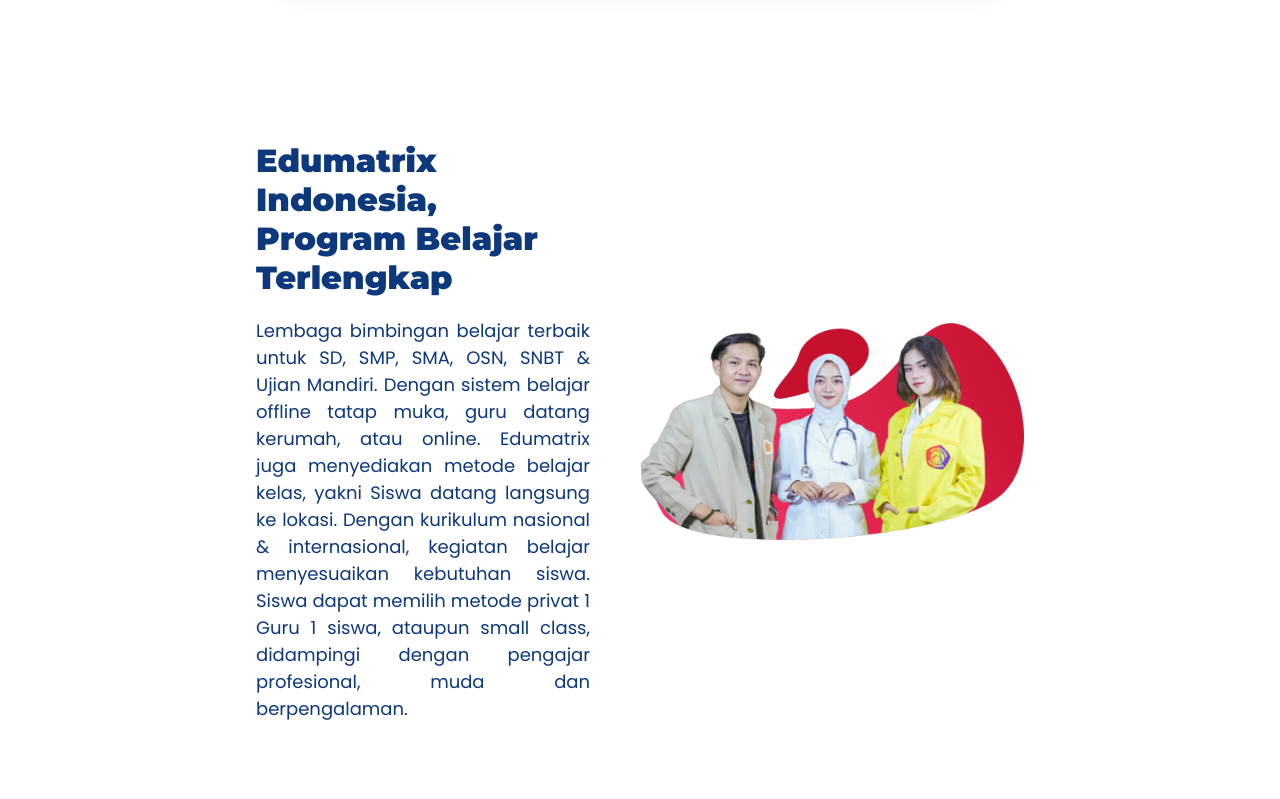
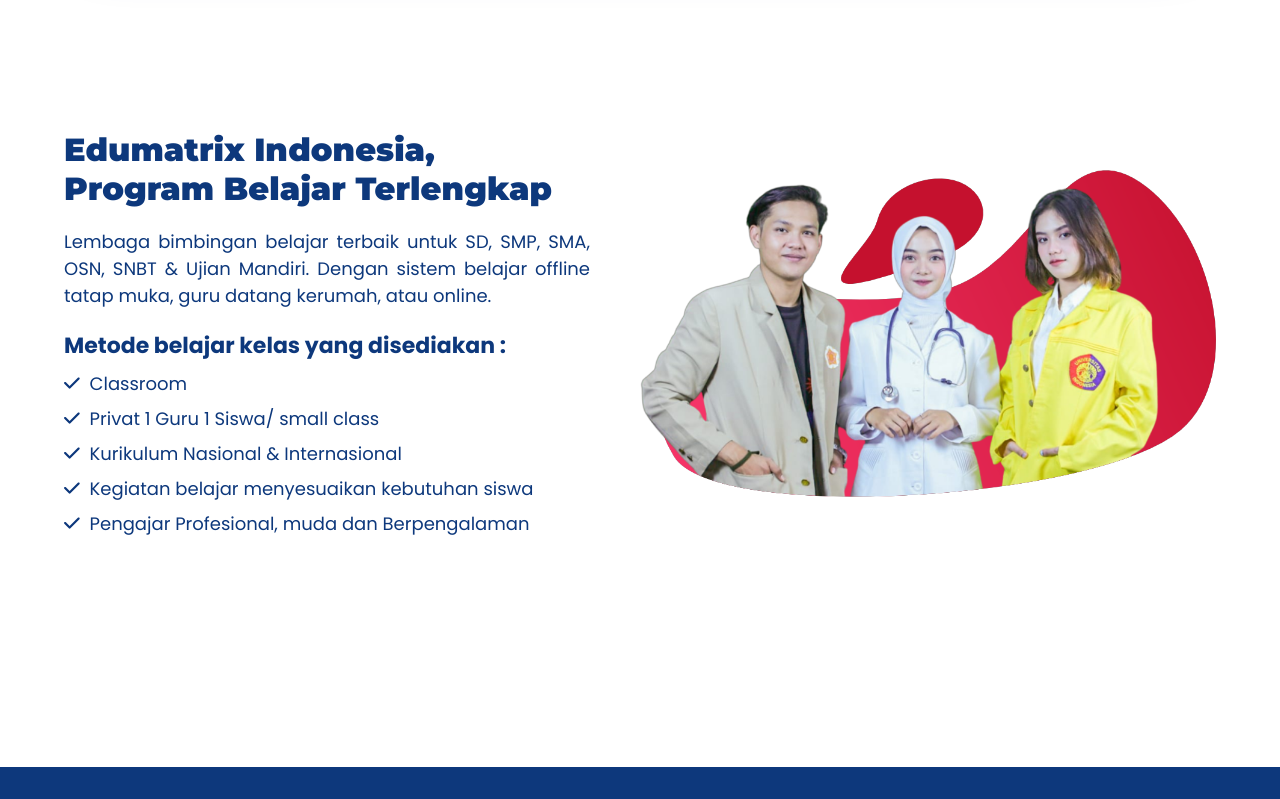
Before and after one commit to edumatrixindonesia/edumatrix-indonesia, a React (Create React App) app: page / in a window 1280 px wide. Shown: the part 940-1739 px from the top of the page. Built offline with nearby package versions, Linux system fonts and the light colour scheme.

Commit message:
change desk edm

```diff
--- a/src/Landing/landingPage.css
+++ b/src/Landing/landingPage.css
@@ -1244,6 +1244,25 @@
   border-radius: 10px;
 }
 
+/* METODE BELAJAR */
+.metode-belajar-tersedia {
+  font-size: 22px;
+  margin-top: 20px;
+  font-weight: bold;
+}
+.icon-metode-tersedia {
+  margin-right: 5px;
+}
+.point-welcome {
+  margin-top: 20px;
+}
+.point-kelas {
+  margin-top: 8px;
+}
+.child-point-welcome {
+  display: grid;
+}
+
 
 /* REASPONSIVE */
 /* IPDAD */
@@ -1422,7 +1441,7 @@
     width: 50%;
   }
   .navbar {
-    margin-top: 60px;
+    margin-top: 40px;
   }
   .banner-promo {
     height: auto;
@@ -1673,7 +1692,7 @@
     margin-right: 80px;
   }
   .navbar {
-    margin-top: 60px;
+    margin-top: 40px;
   }
   .banner-promo {
     height: 50px;
@@ -1910,7 +1929,7 @@
     margin-right: 80px;
   }
   .navbar {
-    margin-top: 70px;
+    margin-top: 50px;
   }
   .banner-promo {
     height: 50px;
@@ -2177,7 +2196,7 @@
     width: 100%;
   }
   .navbar {
-    margin-top: 50px;
+    margin-top: 30px;
   }
   .banner-promo {
     height: 50px;
@@ -2214,8 +2233,8 @@
     width: 100%;
   }
   .box-detail {
-    width: 80%;
-    margin-top: -13%;
+    width: 100%;
+    /* margin-top: -13%; */
   }
   .content-welcome {
     padding-left: 8%;
@@ -2336,9 +2355,9 @@
   .img-request-mt {
     width: 100%;
   }
-  .navbar {
+  /* .navbar {
     margin-top: 90px;
-  }
+  } */
   .banner-promo {
     height: 90px;
   }
@@ -2407,8 +2426,23 @@
     padding-bottom: 100px;
   }
   /* .card-cambridge {
-    width: 56%;
+    width: 80%;
+  }
+  .card {
+    width: 37%;
   } */
+  .content-welcome {
+    padding-left: 5%;
+    padding-right: 5%;
+  }
+  .main-box {
+    padding-left: 5%;
+    padding-right: 5%;
+    padding-bottom: 20px;
+  }
+  .box-detail {
+    width: 80%;
+  }
   .title-layanan {
     font-size: 30px;
     width: 100%;
@@ -2522,6 +2556,9 @@
   }
   .card-gabriela {
     width: 520px;
+  }
+  .btn-png {
+    width: 50%;
   }
 }
 
@@ -2704,7 +2741,7 @@
     font-size: 27px;
   }
   .img-ptn-ternama {
-    width: 100%;
+    width: 90%;
   }
   .desk-ptn-ternama {
     padding-left: 10%;
@@ -2850,6 +2887,11 @@
   }
   .card-gabriela {
     width: 350px;
+  }
+  .point-kelas {
+    display: flex;
+    align-items: center;
+    margin-top: 10px;
   }
 }
 
@@ -3417,7 +3459,7 @@
     width: 90%;
   }
   .img-ptn-ternama {
-    width: 100%;
+    width: 90%;
   }
   .mt-top3 {
     width: 90%;
@@ -3425,6 +3467,9 @@
   }
   .img-top3 {
     width: 70%;
+  }
+  .navbar {
+    margin-top: 50px;
   }
 }
 
--- a/src/Landing/landingPage.jsx
+++ b/src/Landing/landingPage.jsx
@@ -2,7 +2,7 @@
 import "./landingPage.css";
 import { FontAwesomeIcon } from "@fortawesome/react-fontawesome";
 import { faWhatsapp } from "@fortawesome/free-brands-svg-icons";
-import { faCircle, faPhone } from "@fortawesome/free-solid-svg-icons";
+import { faCheck, faCircle, faPhone } from "@fortawesome/free-solid-svg-icons";
 import logo from "../asset/logo_edm.png";
 import student from "../asset/jumbotron.png";
 import button from "../asset/telephone .png";
@@ -173,12 +173,54 @@
             <p className="p-welcome">
               Lembaga bimbingan belajar terbaik untuk SD, SMP, SMA, OSN, SNBT &
               Ujian Mandiri. Dengan sistem belajar offline tatap muka, guru
-              datang kerumah, atau online. Edumatrix juga menyediakan metode
-              belajar kelas, yakni Siswa datang langsung ke lokasi. Dengan
-              kurikulum nasional & internasional, kegiatan belajar menyesuaikan
-              kebutuhan siswa. Siswa dapat memilih metode privat 1 Guru 1 siswa,
-              ataupun small class, didampingi dengan pengajar profesional, muda
-              dan berpengalaman.
+              datang kerumah, atau online.
+              <div className="point-welcome">
+                <span className="metode-belajar-tersedia">
+                  Metode belajar kelas yang disediakan :
+                </span>
+
+                <div className="child-point-welcome">
+                  <span className="point-kelas">
+                    <FontAwesomeIcon
+                      className="icon-metode-tersedia"
+                      icon={faCheck}
+                    />{" "}
+                    Classroom
+                  </span>
+
+                  <span className="point-kelas">
+                    <FontAwesomeIcon
+                      className="icon-metode-tersedia"
+                      icon={faCheck}
+                    />{" "}
+                    Privat 1 Guru 1 Siswa/ small class
+                  </span>
+
+                  <span className="point-kelas">
+                    <FontAwesomeIcon
+                      className="icon-metode-tersedia"
+                      icon={faCheck}
+                    />{" "}
+                    Kurikulum Nasional & Internasional
+                  </span>
+
+                  <span className="point-kelas">
+                    <FontAwesomeIcon
+                      className="icon-metode-tersedia"
+                      icon={faCheck}
+                    />{" "}
+                    Kegiatan belajar menyesuaikan kebutuhan siswa
+                  </span>
+
+                  <span className="point-kelas">
+                    <FontAwesomeIcon
+                      className="icon-metode-tersedia"
+                      icon={faCheck}
+                    />{" "}
+                    Pengajar Profesional, muda dan Berpengalaman
+                  </span>
+                </div>
+              </div>
             </p>
           </div>
 
```
Also changed, not shown: src/asset/kepuasan.png (added).
